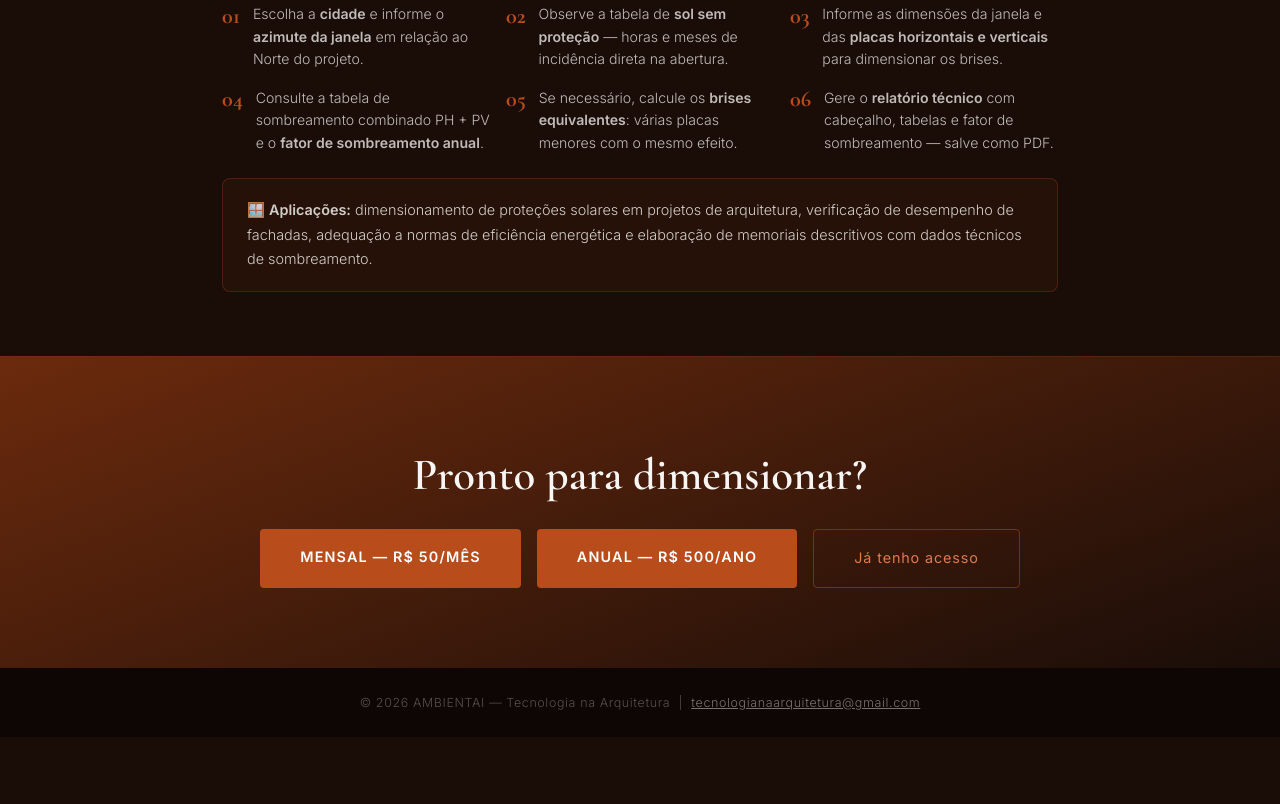
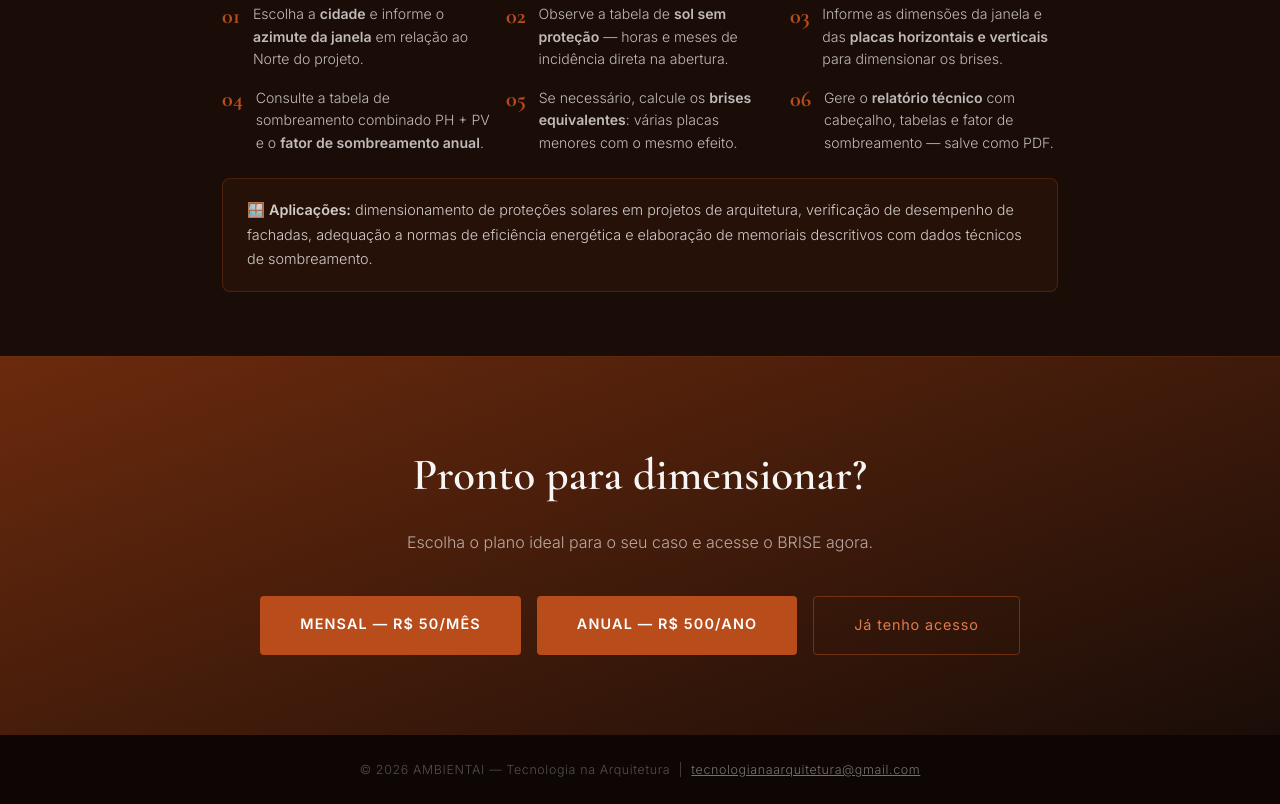
Before and after one commit to marciaalucci-del/ambientai, a plain HTML site: page brise.html in a window 1280 px wide. Shown: the part 1039-1843 px from the top of the page. Before the commit the page ends 1776 px from the top, so only its background shows below. Drawn offline with nearby package versions, Linux system fonts and the light colour scheme.

Commit message:
Update brise.html

```diff
--- a/brise.html
+++ b/brise.html
@@ -415,6 +415,7 @@
     <!-- CTA FINAL -->
     <section class="cta-final">
         <h2>Pronto para dimensionar?</h2>
+        <p>Escolha o plano ideal para o seu caso e acesse o BRISE agora.</p>
         <div class="botoes-cta">
             <a href="https://buy.stripe.com/4gMeVf6VW0B96VSbreeME0a" class="btn-primario" target="_blank">Mensal — R$ 50/mês</a>
             <a href="https://buy.stripe.com/4gMbJ3gwwdnV2FCeDqeME09" class="btn-primario" target="_blank">Anual — R$ 500/ano</a>
```
